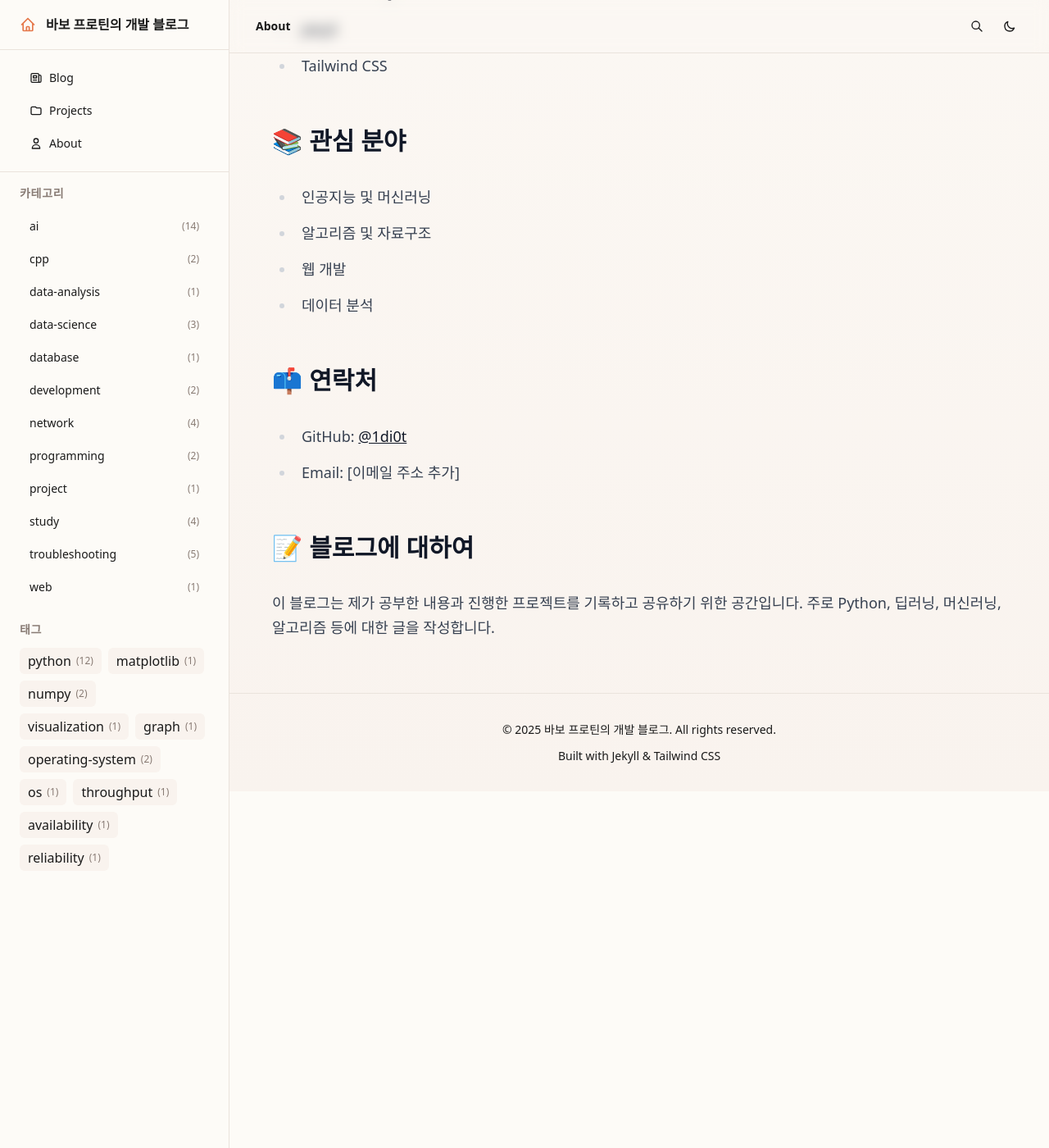
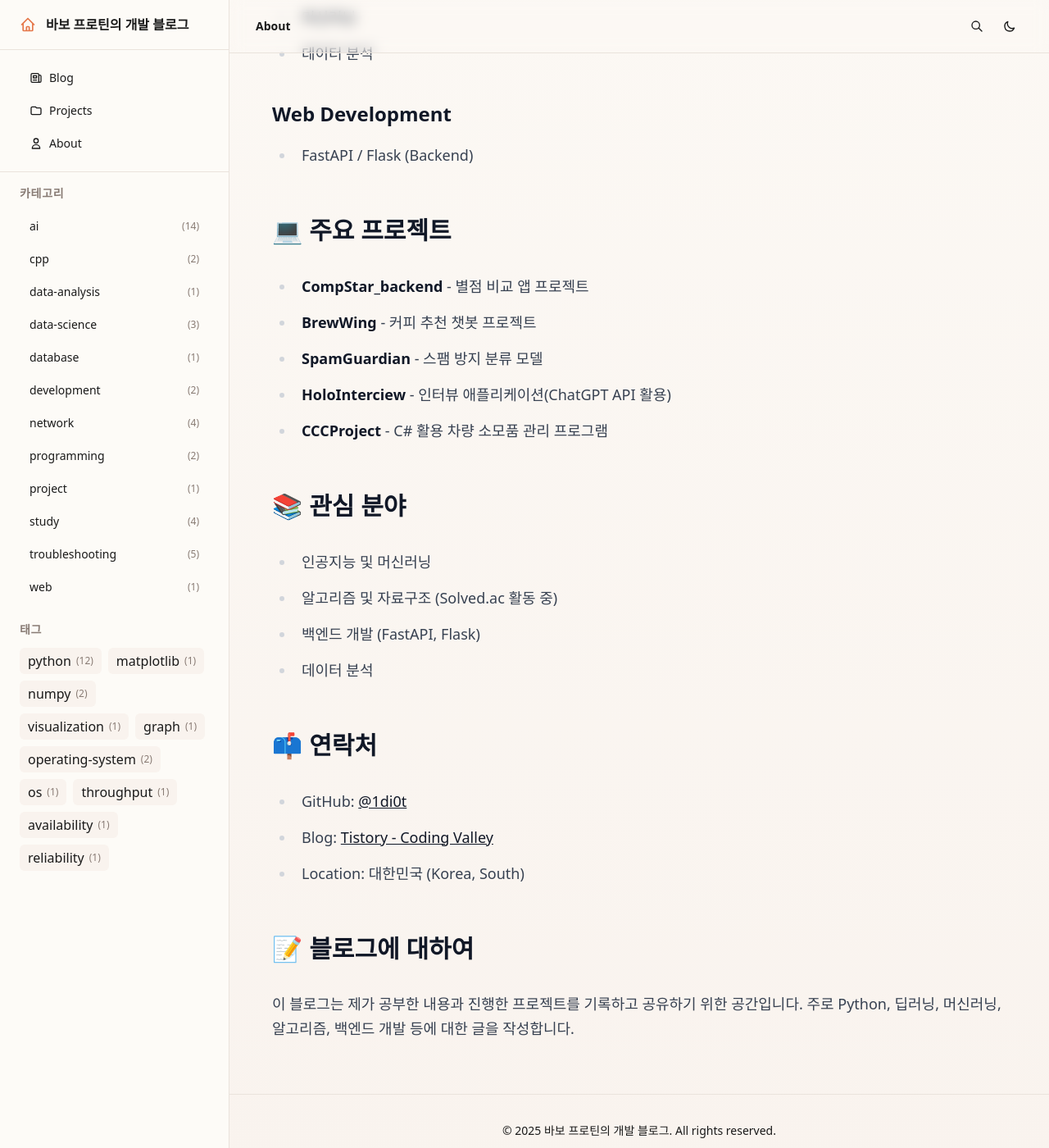
Before and after one commit to 1di0t/1di0t.github.io, a Jekyll site: the page built from _pages/about.md, in a window 1280 px wide and 1400 px high, scrolled down 824 px. Shown: the whole window at 82% size. Built offline with Jekyll 4.4.1, drawn with Linux system fonts in a browser that asks for light colours; some web fonts are replaced; some of the changed text lies outside the part shown.

Commit message:
about.md 업데이트

```diff
--- a/_pages/about.md
+++ b/_pages/about.md
@@ -6,37 +6,50 @@
 
 ## 👋 소개
 
-안녕하세요! Python, 딥러닝, 머신러닝을 공부하고 프로젝트를 진행하는 개발자입니다.
+안녕하세요! **전성일**(Jeon Seong-il)입니다.
+
+특공대 저격병의 끈기와 적응력으로 어떤 일이던 즐기며 적응하는 개발자입니다. 🎯
+
+**대림대학교 컴퓨터정보학과** (학점: 4.1/4.5)
 
 ## 🛠 기술 스택
 
-### Languages
-- Python
-- JavaScript
-- 기타 (GitHub 참고: [github.com/1di0t](https://github.com/1di0t))
+### Languages & Frameworks
+- **Python** - TensorFlow, FastAPI, Flask
+- **C++**
+- **C#**
+- **Dart**
 
 ### AI/ML
-- 딥러닝
+- 딥러닝 (TensorFlow)
 - 머신러닝
 - 데이터 분석
 
 ### Web Development
-- Jekyll
-- Tailwind CSS
+- FastAPI / Flask (Backend)
+
+## 💻 주요 프로젝트
+
+- **CompStar_backend** - 별점 비교 앱 프로젝트
+- **BrewWing** - 커피 추천 챗봇 프로젝트
+- **SpamGuardian** - 스팸 방지 분류 모델
+- **HoloInterciew** - 인터뷰 애플리케이션(ChatGPT API 활용)
+- **CCCProject** - C# 활용 차량 소모품 관리 프로그램
 
 ## 📚 관심 분야
 
 - 인공지능 및 머신러닝
-- 알고리즘 및 자료구조
-- 웹 개발
+- 알고리즘 및 자료구조 (Solved.ac 활동 중)
+- 백엔드 개발 (FastAPI, Flask)
 - 데이터 분석
 
 ## 📫 연락처
 
 - GitHub: [@1di0t](https://github.com/1di0t)
-- Email: [이메일 주소 추가]
+- Blog: [Tistory - Coding Valley](https://coding-valley.tistory.com/)
+- Location: 대한민국 (Korea, South)
 
 ## 📝 블로그에 대하여
 
 이 블로그는 제가 공부한 내용과 진행한 프로젝트를 기록하고 공유하기 위한 공간입니다.
-주로 Python, 딥러닝, 머신러닝, 알고리즘 등에 대한 글을 작성합니다.
+주로 Python, 딥러닝, 머신러닝, 알고리즘, 백엔드 개발 등에 대한 글을 작성합니다.
```
